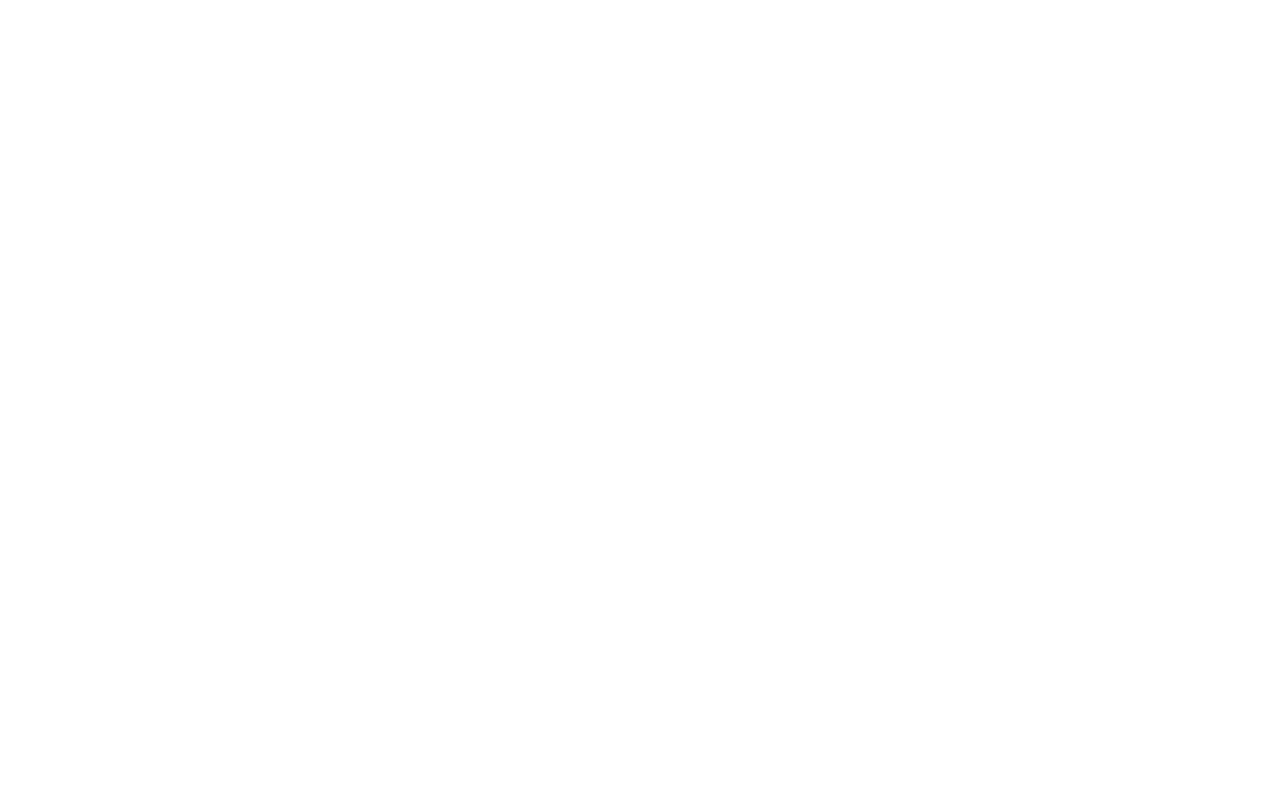
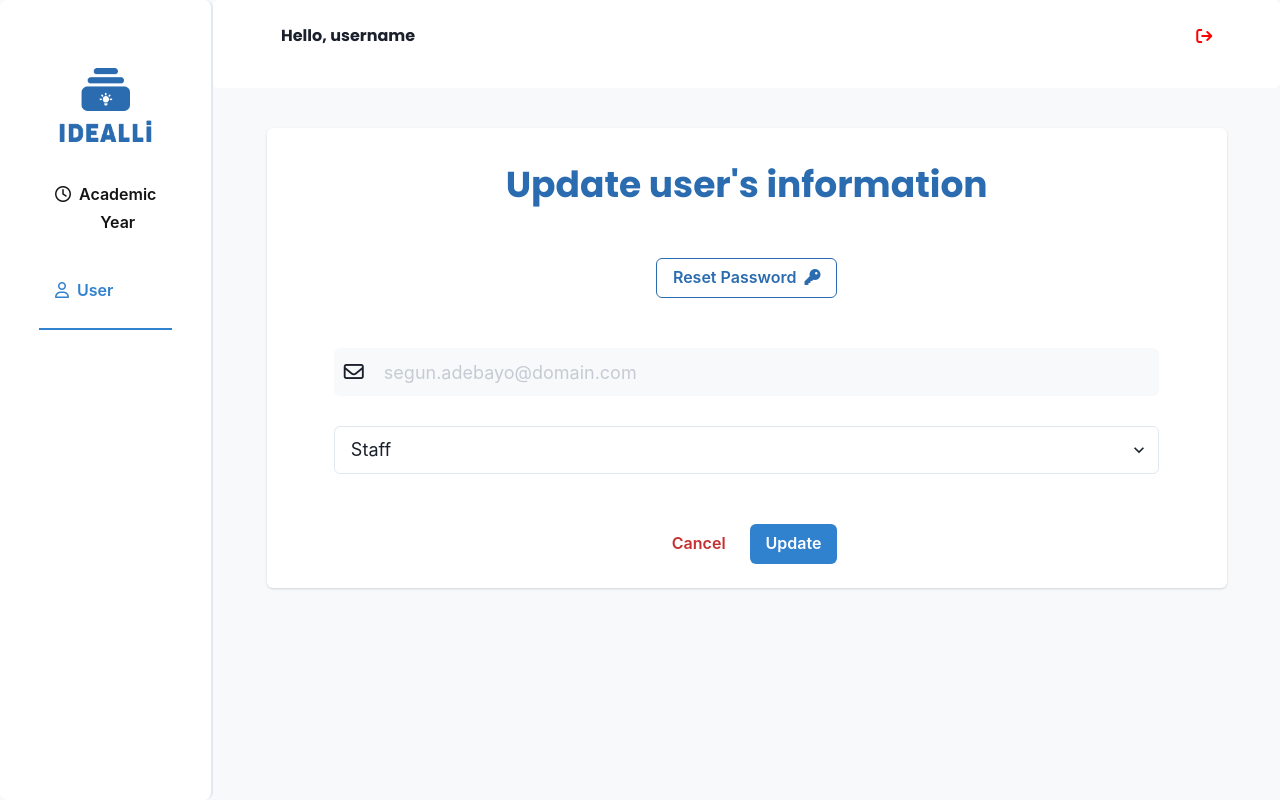
Before and after one commit to SeptupleProject/septuple-project-FE, a React (Create React App) app: page /user-dashboard/update-user in a window 1280 px wide. Built offline with nearby package versions, Linux system fonts and the light colour scheme.

Commit message:
hot fix UI update user screen

```diff
--- a/src/App.js
+++ b/src/App.js
@@ -37,10 +37,12 @@
                component={UserDashboard}
             />
             <AdminTemplate
-               path='/user-update'
+               exact
+               path='/user-dashboard/update-user'
                component={UpdateUser}
             />
             <AdminTemplate
+               exact
                path='/academic-dashboard'
                component={AcademicDashboard}
             />
--- a/src/pages/Admin/User/UpdateUser.jsx
+++ b/src/pages/Admin/User/UpdateUser.jsx
@@ -1,4 +1,4 @@
-import React from "react";
+import React from 'react';
 import {
    Center,
    Card,
@@ -16,10 +16,10 @@
    ModalFooter,
    ModalBody,
    ModalCloseButton,
-    useDisclosure } from "@chakra-ui/react";
+   useDisclosure,
+} from '@chakra-ui/react';
 import Icon from '../../../components/Icon/Icon';
 import '../../../assets/scss/main.scss';
-
 
 const UpdateUser = () => {
    const { isOpen, onOpen, onClose } = useDisclosure();
@@ -27,63 +27,128 @@
    return (
       <>
          <Center>
-                <Card className="cardForm">
-
-                        <Text fontSize='4xl' className="heading" colorScheme='blue'>Update user's information</Text>
-                        <span className="resetPass">
-                            <Button onClick={onOpen} variant='outline' colorScheme='blue' size='md' rightIcon={<Icon content='fa-solid fa-key' />} >
+            <Card className='cardForm'>
+               <Text
+                  fontSize='4xl'
+                  className='heading'
+                  colorScheme='blue'
+               >
+                  Update user's information
+               </Text>
+               <span className='resetPass'>
+                  <Button
+                     onClick={onOpen}
+                     variant='outline'
+                     colorScheme='blue'
+                     size='md'
+                     rightIcon={<Icon content='fa-solid fa-key' />}
+                  >
                      Reset Password
                   </Button>
                </span>
 
-                        <Modal isOpen={isOpen} onClose={onClose}>
+               <Modal
+                  isOpen={isOpen}
+                  onClose={onClose}
+               >
                   <ModalOverlay />
                   <ModalContent>
                      <ModalHeader>Reset Password</ModalHeader>
                      <ModalCloseButton />
-                                <ModalBody className="inputGroup">
+                     <ModalBody className='inputGroup'>
                         <InputGroup>
-                                        <InputLeftElement children={<Icon content='fa-solid fa-lock' />} />
-                                        <Input placeholder="New Password" size='lg' />
+                           <InputLeftElement
+                              className='mt-1'
+                              children={<Icon content='fa-solid fa-lock' />}
+                           />
+                           <Input
+                              placeholder='New Password'
+                              size='lg'
+                           />
                         </InputGroup>
 
                         <InputGroup>
-                                        <InputLeftElement children={<Icon content='fa-solid fa-lock' />} />
-                                        <Input placeholder="Confirm Password" size='lg' />
+                           <InputLeftElement
+                              className='mt-1'
+                              children={<Icon content='fa-solid fa-lock' />}
+                           />
+                           <Input
+                              placeholder='Confirm Password'
+                              size='lg'
+                           />
                         </InputGroup>
                      </ModalBody>
 
                      <ModalFooter>
-                                    <Button colorScheme='blue' variant='ghost' onClick={onClose}>
+                        <Button
+                           colorScheme='blue'
+                           variant='ghost'
+                           onClick={onClose}
+                        >
                            Cancel
                         </Button>
-                                    <Button variant='solid' colorScheme='red'>Reset</Button>
+                        <Button
+                           variant='solid'
+                           colorScheme='red'
+                        >
+                           Reset
+                        </Button>
                      </ModalFooter>
                   </ModalContent>
                </Modal>
 
-                        <div className="formBody">
-                            <InputGroup className="updateInput" width={'86%'}>
-                                <InputLeftElement children={<Icon content='fa-regular fa-envelope' fontSize='15px' />} />
-                                <Input size='lg' placeholder="segun.adebayo@domain.com" isDisabled variant='filled' />
+               <div className='formBody'>
+                  <InputGroup
+                     className='updateInput'
+                     width={'86%'}
+                  >
+                     <InputLeftElement
+                        children={
+                           <div className='mt-2'>
+                              <Icon
+                                 content='fa-regular fa-envelope'
+                                 fontSize='20px'
+                              />
+                           </div>
+                        }
+                     />
+                     <Input
+                        size='lg'
+                        placeholder='segun.adebayo@domain.com'
+                        isDisabled
+                        variant='filled'
+                     />
                   </InputGroup>
 
-                            <Select size='lg' placeholder="Staff" className="updateInput" width={'86%'}>
+                  <Select
+                     size='lg'
+                     placeholder='Staff'
+                     className='updateInput'
+                     width={'86%'}
+                  >
                      <option value='coordinator'>QA Coordinator</option>
                      <option value='manager'>QA Manager</option>
                   </Select>
                </div>
 
-
-                        <ButtonGroup className="actionBtn">
-                            <Button variant='ghost' colorScheme='red' >Cancel</Button>
-                            <Button variant='solid' colorScheme='blue' >Update</Button>
+               <ButtonGroup className='actionBtn'>
+                  <Button
+                     variant='ghost'
+                     colorScheme='red'
+                  >
+                     Cancel
+                  </Button>
+                  <Button
+                     variant='solid'
+                     colorScheme='blue'
+                  >
+                     Update
+                  </Button>
                </ButtonGroup>
-
             </Card>
          </Center>
       </>
-    )
-}
+   );
+};
 
 export default UpdateUser;
--- a/src/pages/Admin/User/UserDashboard.jsx
+++ b/src/pages/Admin/User/UserDashboard.jsx
@@ -130,12 +130,18 @@
                         <Td>Department 1</Td>
                         <Td>
                            <Center w='30%'>
+                              <div
+                                 onClick={() => {
+                                    history.push('/user-dashboard/update-user');
+                                 }}
+                              >
                                  <Icon
                                     color='#D7B12A'
                                     fontSize='20px'
                                     content='fa-solid fa-pen-to-square'
                                     paddingRight='15px'
                                  />
+                              </div>
                               <div onClick={onOpen}>
                                  <Icon
                                     color='#FF0000CC'
```
Lines whose indentation alone changed are shown as unchanged.
